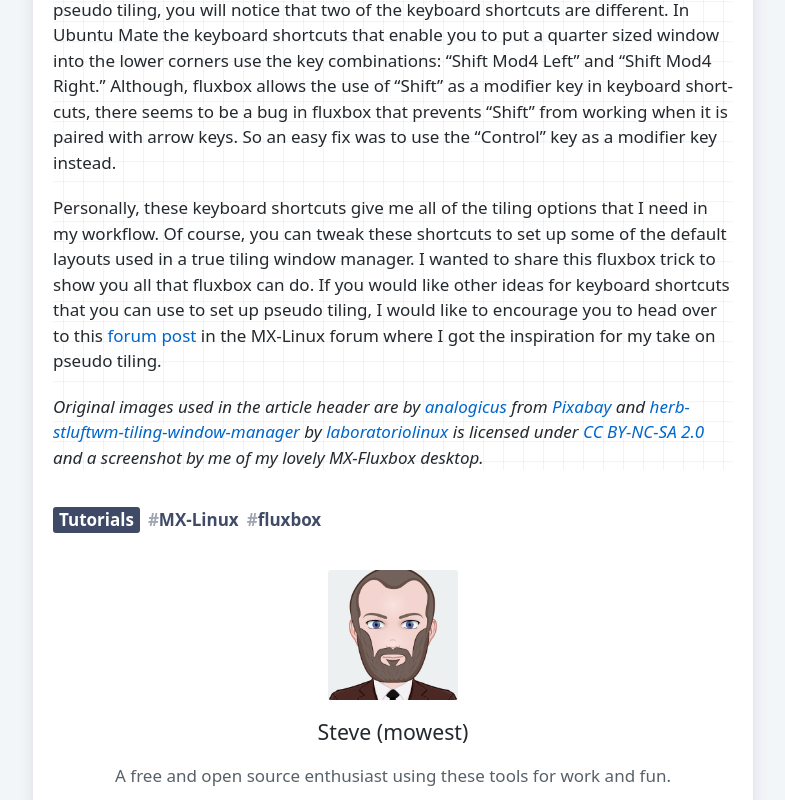
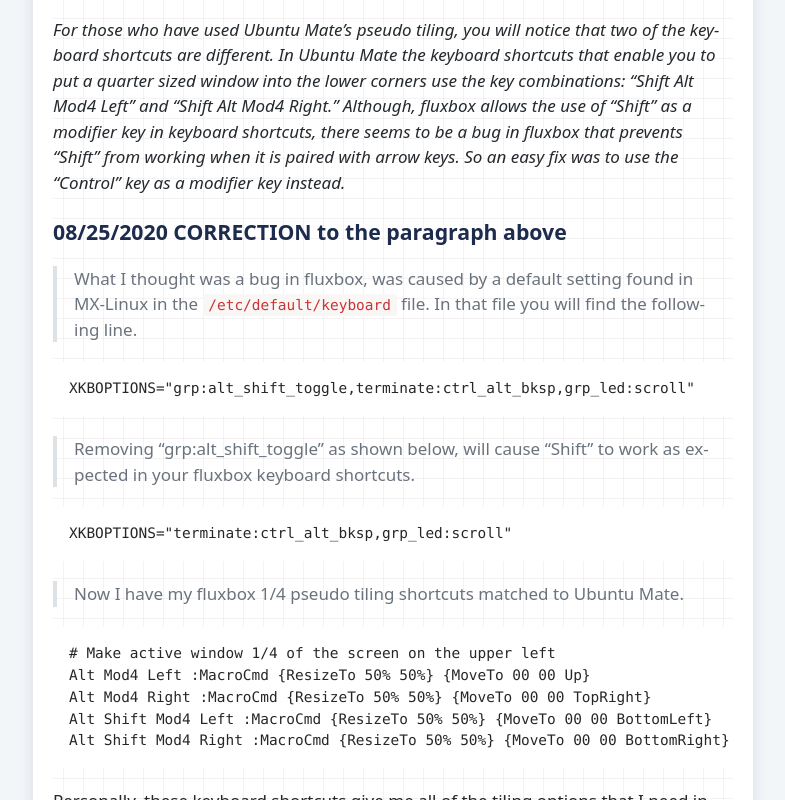
Before and after one commit to mowestusa/mowestusa.github.io, a plain HTML site: page posts/mxfb-pseudo-tiling/index.html in a window 1280 px wide. Shown: the part 2229-3029 px from the top of the page, without its empty margins (247-1032 px from the left). Drawn offline with Linux system fonts and the light colour scheme.

Commit message:
Blog Updated on Tue 25 Aug 2020 01:01:34 PM EDT

```diff
--- a/posts/mxfb-pseudo-tiling/index.html
+++ b/posts/mxfb-pseudo-tiling/index.html
@@ -27,7 +27,28 @@ Control Mod4 Right :MacroCmd {ResizeTo 50% 50%} {MoveTo 00 00 BottomRight}
 # toggle active window: Maximized/ last size
 Mod4 End :ToggleCmd {Maximize} {Restore}
 </code></pre>
-<p>Thanks to the power of MacroCmd in the fluxbox keys file, you can resize the active window and move it anywhere with a keyboard shortcut. The first set resizes the window either to 50% wide and 100% high or 100% wide and 50% high. The command then moves the window either to the left, right, top, or bottom of the screen. The second set resizes the windows to a quarter of the size of the screen and moves them into one of the four corners. I like the final keyboard shortcut which quickly maximizes the window to fill the whole screen. For those who have used Ubuntu Mate&rsquo;s pseudo tiling, you will notice that two of the keyboard shortcuts are different. In Ubuntu Mate the keyboard shortcuts that enable you to put a quarter sized window into the lower corners use the key combinations: &ldquo;Shift Mod4 Left&rdquo; and &ldquo;Shift Mod4 Right.&rdquo; Although, fluxbox allows the use of &ldquo;Shift&rdquo; as a modifier key in keyboard shortcuts, there seems to be a bug in fluxbox that prevents &ldquo;Shift&rdquo; from working when it is paired with arrow keys. So an easy fix was to use the &ldquo;Control&rdquo; key as a modifier key instead.</p>
+<p>Thanks to the power of MacroCmd in the fluxbox keys file, you can resize the active window and move it anywhere with a keyboard shortcut. The first set resizes the window either to 50% wide and 100% high or 100% wide and 50% high. The command then moves the window either to the left, right, top, or bottom of the screen. The second set resizes the windows to a quarter of the size of the screen and moves them into one of the four corners. I like the final keyboard shortcut which quickly maximizes the window to fill the whole screen.</p>
+<p><em>For those who have used Ubuntu Mate&rsquo;s pseudo tiling, you will notice that two of the keyboard shortcuts are different. In Ubuntu Mate the keyboard shortcuts that enable you to put a quarter sized window into the lower corners use the key combinations: &ldquo;Shift Alt Mod4 Left&rdquo; and &ldquo;Shift Alt Mod4 Right.&rdquo; Although, fluxbox allows the use of &ldquo;Shift&rdquo; as a modifier key in keyboard shortcuts, there seems to be a bug in fluxbox that prevents &ldquo;Shift&rdquo; from working when it is paired with arrow keys. So an easy fix was to use the &ldquo;Control&rdquo; key as a modifier key instead.</em></p>
+<h3 id="08252020-correction-to-the-paragraph-above">08/25/2020 CORRECTION to the paragraph above</h3>
+<blockquote>
+<p>What I thought was a bug in fluxbox, was caused by a default setting found in MX-Linux in the <code>/etc/default/keyboard</code> file. In that file you will find the following line.</p>
+</blockquote>
+<pre><code>XKBOPTIONS=&quot;grp:alt_shift_toggle,terminate:ctrl_alt_bksp,grp_led:scroll&quot;
+</code></pre>
+<blockquote>
+<p>Removing &ldquo;grp:alt_shift_toggle&rdquo; as shown below, will cause &ldquo;Shift&rdquo; to work as expected in your fluxbox keyboard shortcuts.</p>
+</blockquote>
+<pre><code>XKBOPTIONS=&quot;terminate:ctrl_alt_bksp,grp_led:scroll&quot;
+</code></pre>
+<blockquote>
+<p>Now I have my fluxbox 1/4 pseudo tiling shortcuts matched to Ubuntu Mate.</p>
+</blockquote>
+<pre><code># Make active window 1/4 of the screen on the upper left
+Alt Mod4 Left :MacroCmd {ResizeTo 50% 50%} {MoveTo 00 00 Up}
+Alt Mod4 Right :MacroCmd {ResizeTo 50% 50%} {MoveTo 00 00 TopRight}
+Alt Shift Mod4 Left :MacroCmd {ResizeTo 50% 50%} {MoveTo 00 00 BottomLeft}
+Alt Shift Mod4 Right :MacroCmd {ResizeTo 50% 50%} {MoveTo 00 00 BottomRight}
+</code></pre>
 <p>Personally, these keyboard shortcuts give me all of the tiling options that I need in my workflow. Of course, you can tweak these shortcuts to set up some of the default layouts used in a true tiling window manager. I wanted to share this fluxbox trick to show you all that fluxbox can do. If you would like other ideas for keyboard shortcuts that you can use to set up pseudo tiling, I would like to encourage you to head over to this <a href="https://forum.mxlinux.org/viewtopic.php?f=143&amp;t=55779"target="_blank">forum post</a> in the MX-Linux forum where I got the inspiration for my take on pseudo tiling.</p>
 <p><em>Original images used in the article header are by <a href="https://pixabay.com/users/analogicus-8164369/?utm_source=link-attribution&amp;amp;utm_medium=referral&amp;amp;utm_campaign=image&amp;amp;utm_content=4243189"target="_blank">analogicus</a> from <a href="https://pixabay.com/?utm_source=link-attribution&amp;amp;utm_medium=referral&amp;amp;utm_campaign=image&amp;amp;utm_content=4243189"target="_blank">Pixabay</a> and <a href="https://www.flickr.com/photos/133825397@N08/39830472585"target="_blank">herbstluftwm-tiling-window-manager</a> by <a href="https://www.flickr.com/photos/133825397@N08"target="_blank">laboratoriolinux</a> is licensed under <a href="https://creativecommons.org/licenses/by-nc-sa/2.0/?ref=ccsearch&amp;atype=html"target="_blank">CC BY-NC-SA 2.0</a> and a screenshot by me of my lovely MX-Fluxbox desktop.</em></p>
 </article><section class="article labels"><a class="category" href=/categories/tutorials/>Tutorials</a><a class="tag" href=/tags/mx-linux/>MX-Linux</a><a class="tag" href=/tags/fluxbox/>fluxbox</a></section><section class="article author"><img class="avatar" src="/myAvatar.png" alt><p class="name">Steve (mowest)</p><div class="bio">A free and open source enthusiast using these tools for work and fun.</div><div class="details"><a class="item" href="https://github.com/mowestusa" target="_blank"><span class="iconfont icon-github"></span>&nbsp;mowestusa</a></div>
```
